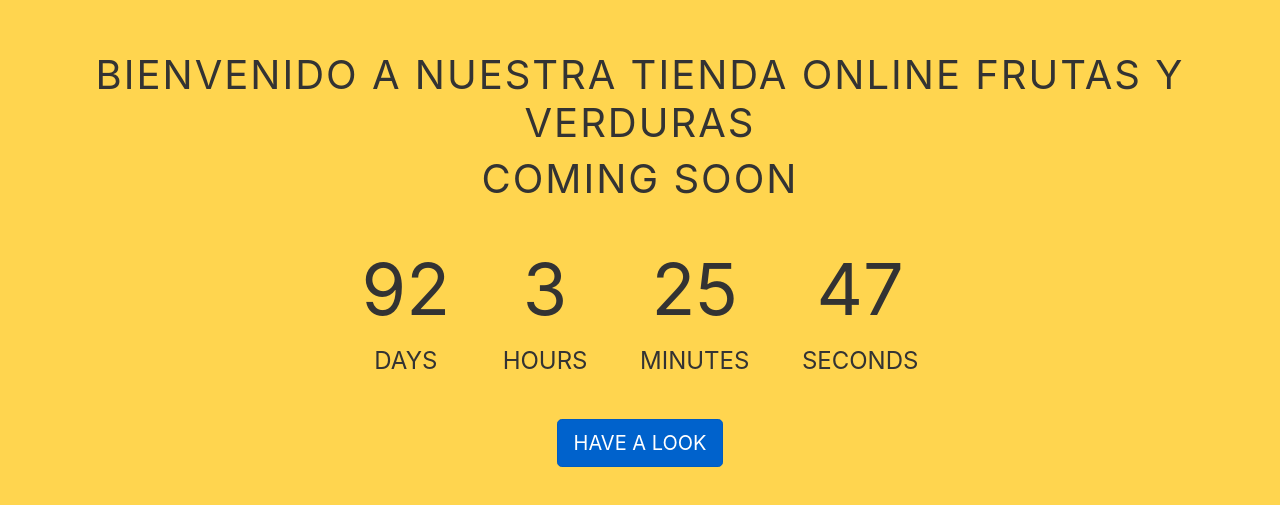
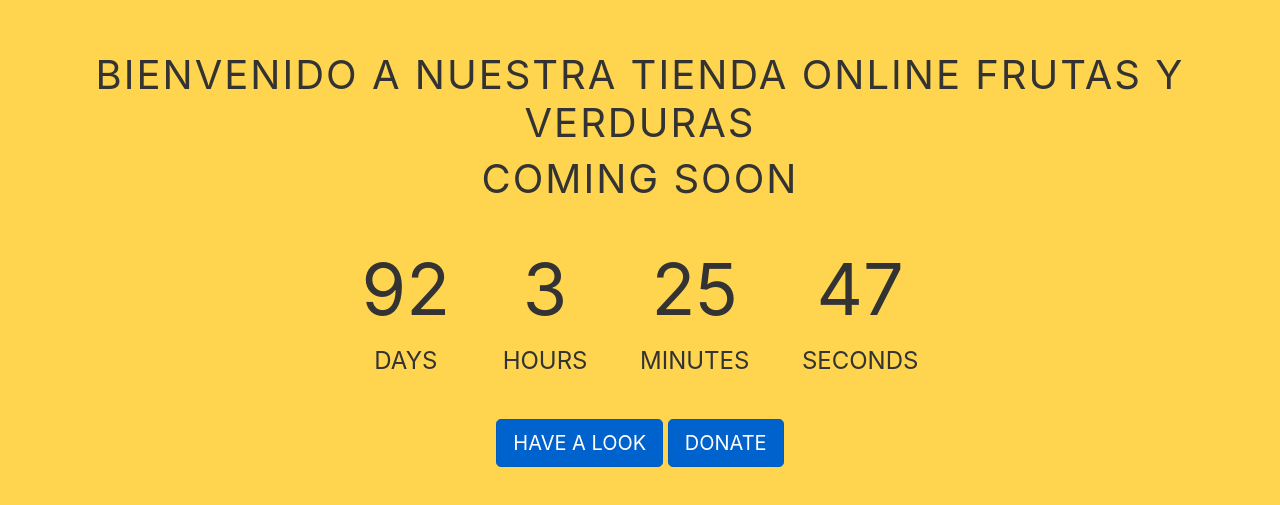
Before and after one commit to CEO-CASTANON/Proyecto_-ecommerce, a plain HTML site: page index.html in a window 1280 px wide. Shown: the part 165-670 px from the top of the page. Drawn offline with nearby package versions, Linux system fonts and the light colour scheme.

Commit message:
paypal implementacion

```diff
--- a/index.html
+++ b/index.html
@@ -30,6 +30,8 @@
       </div>
 
       <a href="inicio.html" class="btn btn-primary btn-lg active" role="button" aria-disabled="true">HAVE A LOOK</a>
+      <a href="https://www.paypal.com/mx/signin" class="btn btn-primary btn-lg active" role="button" aria-disabled="true">DONATE</a>
+
 
 
   <!-- Bootstrap JavaScript (requiere jQuery) -->
```
